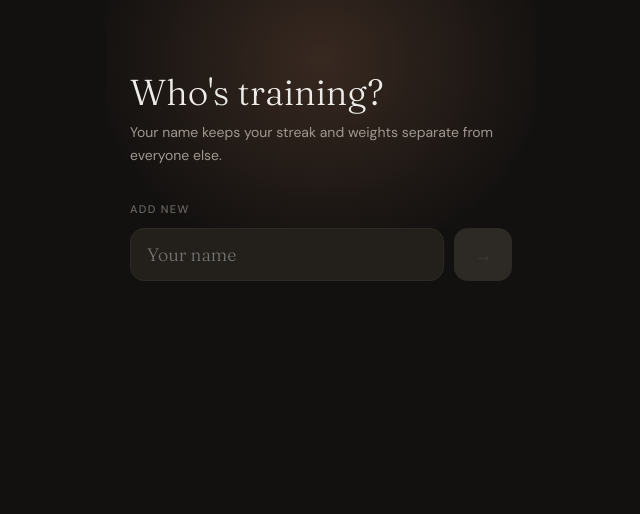
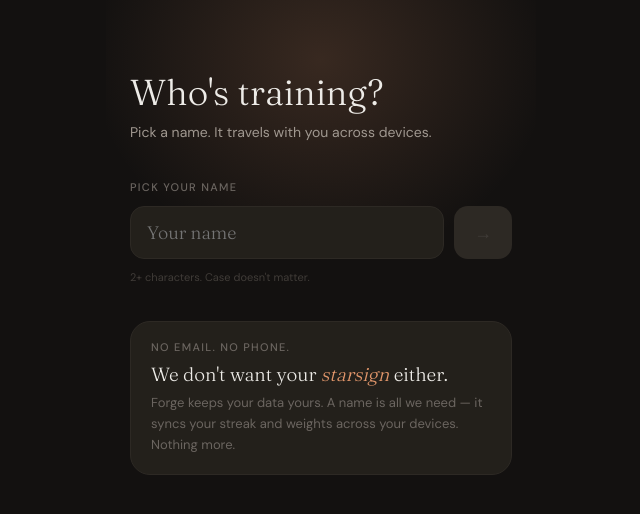
Before and after one commit to wondabrar/project-forge, a Next.js app: page / in a window 1280 px wide. Shown: the top 514 px of the page, without its empty margins (319-959 px from the left). Built offline with nearby package versions, Linux system fonts and the light colour scheme.

Commit message:
Add files via upload

```diff
--- a/components/ForgeApp.jsx
+++ b/components/ForgeApp.jsx
@@ -10,6 +10,7 @@
 import {
   LS, P, PB, H, bumpStreak,
   blobPull, blobPush, flushPendingPushes,
+  checkProfileExists, claimProfile,
   roundPlate, applyRpe, weeksSince, weekKey,
   newDraftLog, logSet, finaliseDraft, scaleForReadiness,
 } from "@/lib/storage";
@@ -215,10 +216,24 @@
     });
   },[activeProfile]);
 
-  const activateProfile=async(name)=>{
-    P.add(name); P.setActive(name);
-    setActiveProfileState(name);
+  const activateProfile = async (name, { claim = false } = {}) => {
+    const trimmed = String(name).trim();
+    if (!trimmed) return { ok: false, reason: "empty" };
+
+    // Claim path: first-time signup for a new name.
+    // The claim endpoint is atomic — if someone else grabbed the name
+    // between the availability check and now, we'll get 409 here.
+    if (claim) {
+      const result = await claimProfile(trimmed, trimmed);
+      if (result.taken) return { ok: false, reason: "taken" };
+      if (!result.ok)   return { ok: false, reason: "network" };
+    }
+
+    P.add(trimmed);
+    P.setActive(trimmed);
+    setActiveProfileState(trimmed);
     setShowProfiles(false);
+    return { ok: true };
   };
 
   // Scale session by readiness (cooked = 85% weight on mains, -1 set supersets, no finishers)
@@ -490,16 +505,80 @@
 function ProfileScreen({existing,current,onActivate,onCancel}){
   const [name,setName]=useState("");
   const [confirmWipe,setConfirmWipe]=useState(null);
+  // availability: "idle" | "checking" | "available" | "taken" | "network-err"
+  const [availability,setAvailability]=useState("idle");
+  const [submitting,setSubmitting]=useState(false);
+  const [submitError,setSubmitError]=useState(null);
+  const checkTimerRef = useRef(null);
+  const latestQueryRef = useRef("");
   const {strength:s}=T;
 
   const wipeProfile=(n)=>{
-    ["weights","reps","streak"].forEach(k=>localStorage.removeItem(`forge:${n}:${k}`));
+    ["weights","reps","streak","history"].forEach(k=>localStorage.removeItem(`forge:${n}:${k}`));
     const updated=P.list().filter(p=>p!==n);
     LS.set("forge:profiles",updated);
     if(P.getActive()===n){ LS.set("forge:active",null); }
     setConfirmWipe(null);
     window.location.reload();
   };
+
+  // Debounced availability check as user types
+  useEffect(() => {
+    const trimmed = name.trim();
+    if (!trimmed || trimmed.length < 2) {
+      setAvailability("idle");
+      clearTimeout(checkTimerRef.current);
+      return;
+    }
+    // If it's an existing local profile, it's "ours" — treat as available
+    if (existing.some(e => e.toLowerCase() === trimmed.toLowerCase())) {
+      setAvailability("available");
+      return;
+    }
+    setAvailability("checking");
+    clearTimeout(checkTimerRef.current);
+    latestQueryRef.current = trimmed;
+    checkTimerRef.current = setTimeout(async () => {
+      const res = await checkProfileExists(trimmed);
+      // Guard against stale responses — user may have typed more since
+      if (latestQueryRef.current !== trimmed) return;
+      if (res === null) setAvailability("network-err");
+      else if (res.exists) setAvailability("taken");
+      else setAvailability("available");
+    }, 400);
+    return () => clearTimeout(checkTimerRef.current);
+  }, [name, existing]);
+
+  const canSubmit = name.trim().length >= 2 && (availability === "available" || availability === "network-err") && !submitting;
+
+  const handleSubmit = async () => {
+    const trimmed = name.trim();
+    if (!canSubmit) return;
+    setSubmitting(true);
+    setSubmitError(null);
+    // If it's an existing local profile, just activate — don't try to claim again
+    const isLocalProfile = existing.some(e => e.toLowerCase() === trimmed.toLowerCase());
+    const result = await onActivate(trimmed, { claim: !isLocalProfile });
+    setSubmitting(false);
+    if (!result?.ok) {
+      if (result?.reason === "taken") {
+        setAvailability("taken");
+        setSubmitError("Someone just claimed that name. Try another.");
+      } else {
+        setSubmitError("Network hiccup. Try again?");
+      }
+    }
+  };
+
+  // Visual state for availability pip
+  const availabilityPip = () => {
+    if (availability === "checking")     return { colour: T.text3, icon: "…",  label: "checking" };
+    if (availability === "available")    return { colour: T.sage,  icon: "✓",  label: existing.some(e=>e.toLowerCase()===name.trim().toLowerCase()) ? "on this device" : "available" };
+    if (availability === "taken")        return { colour: T.rose,  icon: "✕",  label: "taken" };
+    if (availability === "network-err")  return { colour: T.gold,  icon: "?",  label: "offline — try anyway" };
+    return null;
+  };
+  const pip = availabilityPip();
 
   return (
     <div style={{background:T.bg0,minHeight:"100vh",maxWidth:430,margin:"0 auto",fontFamily:T.sans,color:T.text1,WebkitFontSmoothing:"antialiased",padding:"72px 24px 48px",position:"relative",overflow:"hidden"}}>
@@ -510,7 +589,7 @@
           {current?"Switch profile":"Who's training?"}
         </div>
         <p style={{fontSize:14,color:T.text2,marginBottom:36,lineHeight:1.6}}>
-          {current?"Pick a profile or add someone new.":"Your name keeps your streak and weights separate from everyone else."}
+          {current?"Pick a profile or add someone new.":"Pick a name. It travels with you across devices."}
         </p>
       </Fade>
       {existing.length>0&&(
@@ -532,15 +611,59 @@
         </Fade>
       )}
       <Fade d={120}>
-        <div style={{fontSize:11,fontWeight:500,color:T.text3,letterSpacing:"0.12em",textTransform:"uppercase",marginBottom:12}}>Add new</div>
-        <div style={{display:"flex",gap:10}}>
-          <input value={name} onChange={e=>setName(e.target.value)}
-            onKeyDown={e=>{if(e.key==="Enter"&&name.trim()) onActivate(name.trim());}}
-            placeholder="Your name"
-            style={{flex:1,background:T.bg2,border:`1px solid ${T.bg3}`,borderRadius:T.r.md,padding:"14px 16px",fontFamily:T.serif,fontSize:18,fontWeight:300,color:T.text1,outline:"none",caretColor:T.coral}}
-          />
-          <button onClick={()=>name.trim()&&onActivate(name.trim())}
-            style={{padding:"14px 20px",background:name.trim()?T.coral:T.bg3,border:"none",borderRadius:T.r.md,cursor:name.trim()?"pointer":"default",fontFamily:T.serif,fontSize:18,fontWeight:400,color:name.trim()?T.bg0:T.text4,transition:`all 200ms ${T.ease}`}}>→</button>
+        <div style={{fontSize:11,fontWeight:500,color:T.text3,letterSpacing:"0.12em",textTransform:"uppercase",marginBottom:12}}>
+          {existing.length > 0 ? "Add new" : "Pick your name"}
+        </div>
+        <div style={{position:"relative"}}>
+          <div style={{display:"flex",gap:10}}>
+            <div style={{flex:1,position:"relative"}}>
+              <input value={name} onChange={e=>{setName(e.target.value); setSubmitError(null);}}
+                onKeyDown={e=>{if(e.key==="Enter"&&canSubmit) handleSubmit();}}
+                placeholder="Your name"
+                autoComplete="off" autoCorrect="off" autoCapitalize="words" spellCheck="false"
+                style={{width:"100%",background:T.bg2,border:`1px solid ${availability==="taken"?T.rose+"55":availability==="available"?T.sage+"55":T.bg3}`,borderRadius:T.r.md,padding:"14px 48px 14px 16px",fontFamily:T.serif,fontSize:18,fontWeight:300,color:T.text1,outline:"none",caretColor:T.coral,transition:`border 180ms ${T.ease}`}}
+              />
+              {pip && (
+                <div style={{position:"absolute",right:14,top:"50%",transform:"translateY(-50%)",display:"flex",alignItems:"center",gap:6,pointerEvents:"none"}}>
+                  <span style={{fontSize:14,color:pip.colour,fontWeight:500}}>{pip.icon}</span>
+                </div>
+              )}
+            </div>
+            <button onClick={handleSubmit} disabled={!canSubmit}
+              style={{padding:"14px 20px",background:canSubmit?T.coral:T.bg3,border:"none",borderRadius:T.r.md,cursor:canSubmit?"pointer":"default",fontFamily:T.serif,fontSize:18,fontWeight:400,color:canSubmit?T.bg0:T.text4,transition:`all 200ms ${T.ease}`}}>
+              {submitting ? "…" : "→"}
+            </button>
+          </div>
+          {/* Subscript — availability status or helper text */}
+          <div style={{marginTop:10,minHeight:16,fontSize:11,fontFamily:T.sans,color:pip?.colour || T.text3,display:"flex",alignItems:"center",gap:6,transition:`color 180ms ${T.ease}`}}>
+            {submitError ? (
+              <span style={{color:T.rose}}>{submitError}</span>
+            ) : pip ? (
+              <span>{pip.label === "available" && "Available · this will be your username"}
+                    {pip.label === "on this device" && "Welcome back"}
+                    {pip.label === "taken" && "Already taken on Forge"}
+                    {pip.label === "checking" && "Checking…"}
+                    {pip.label === "offline — try anyway" && "Couldn't check online — you can still proceed"}
+              </span>
+            ) : (
+              <span style={{color:T.text4}}>2+ characters. Case doesn't matter.</span>
+            )}
+          </div>
+        </div>
+      </Fade>
+
+      {/* Tone-of-voice card — sets expectations on data + PII */}
+      <Fade d={180}>
+        <div style={{marginTop:36,padding:"18px 20px",background:T.bg2,border:`1px solid ${T.bg3}`,borderRadius:T.r.lg}}>
+          <div style={{fontSize:11,fontWeight:500,color:T.text3,letterSpacing:"0.12em",textTransform:"uppercase",marginBottom:8}}>
+            No email. No phone.
+          </div>
+          <div style={{fontFamily:T.serif,fontSize:19,fontWeight:300,color:T.text1,lineHeight:1.35,marginBottom:6}}>
+            We don't want your <span style={{fontStyle:"italic",color:T.coral}}>starsign</span> either.
+          </div>
+          <p style={{fontSize:13,color:T.text3,lineHeight:1.6}}>
+            Forge keeps your data yours. A name is all we need — it syncs your streak and weights across your devices. Nothing more.
+          </p>
         </div>
       </Fade>
 
@@ -551,14 +674,14 @@
               Wipe <span style={{color:T.rose,fontStyle:"italic"}}>{confirmWipe}</span>?
             </div>
             <p style={{fontSize:13,color:T.text2,marginBottom:28,lineHeight:1.6}}>
-              This will permanently delete all saved weights, reps, and the streak for this profile. It cannot be undone.
+              This removes the profile from this device only. Cloud data stays until you wipe from there too.
             </p>
             <div style={{display:"flex",gap:10}}>
               <button onClick={()=>setConfirmWipe(null)} style={{flex:1,padding:"16px",background:T.bg3,border:`1px solid ${T.bg4}`,borderRadius:T.r.lg,cursor:"pointer",fontFamily:T.serif,fontSize:17,fontWeight:300,color:T.text2}}>
                 Cancel
               </button>
               <button onClick={()=>wipeProfile(confirmWipe)} style={{flex:1,padding:"16px",background:`${T.rose}22`,border:`1px solid ${T.rose}55`,borderRadius:T.r.lg,cursor:"pointer",fontFamily:T.serif,fontSize:17,fontWeight:400,color:T.rose}}>
-                Wipe progress
+                Remove locally
               </button>
             </div>
           </div>
@@ -769,11 +892,12 @@
                 margin:"16px 24px 0",padding:"16px 20px",
                 background:T.bg2,border:`1px solid ${T.bg3}`,borderRadius:T.r.lg,
                 display:"flex",alignItems:"center",justifyContent:"space-between",
+                gap:12,
               }}>
                 <span style={{fontFamily:T.serif,fontSize:15,fontWeight:300,color:T.text3,fontStyle:"italic"}}>
-                  {dayLabel}'s session
+                  {diffDays > 0 ? "Upcoming" : "Past session"}
                 </span>
-                <Tag color={accent.main}>{dayLabel}</Tag>
+                <Tag color={accent.main}>{viewDate.toLocaleDateString("en-GB",{weekday:"short",day:"numeric",month:"short"})}</Tag>
               </div>
             )}
           </Fade>
```
